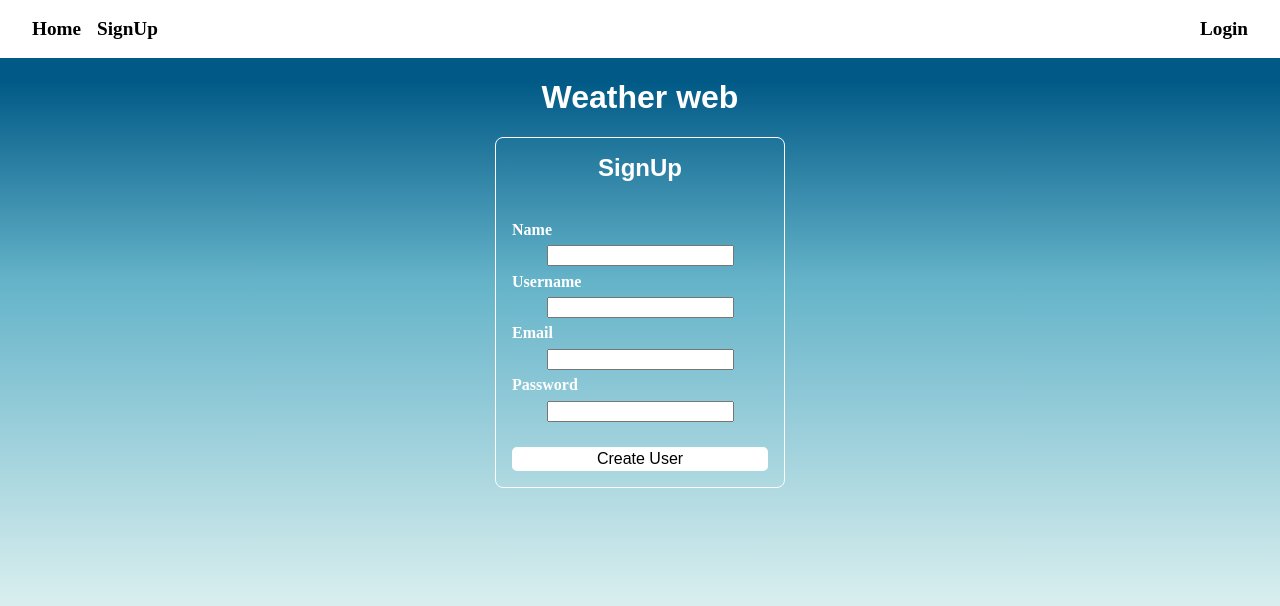
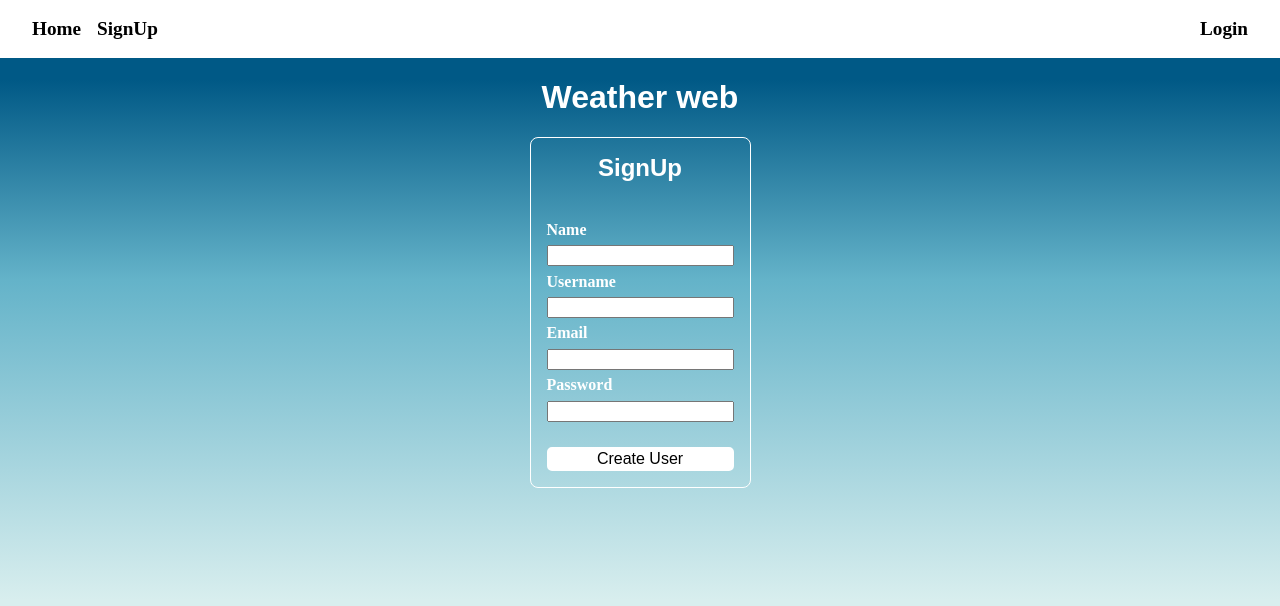
Before and after one commit to Projects-Jose-Ramiro/weather-web, a React (Vite) app in the folder weather-web/: page /SignUp in a window 1280 px wide. Shown: the top 606 px of the page. Built offline with nearby package versions, Linux system fonts and the light colour scheme; no server answers.

Commit message:
Fix styles Login & SignUp

```diff
--- a/weather-web/src/components/Routes/Login.module.scss
+++ b/weather-web/src/components/Routes/Login.module.scss
@@ -4,7 +4,8 @@
     flex-direction: column;
     align-items: center;
     gap: 0.4rem;
-    width: 20%;
+    min-width: fit-content;
+    max-width: 20%;
     border: 1px solid white;
     border-radius: 0.5rem;
     padding: 1rem;
--- a/weather-web/src/components/Routes/SignUp.module.scss
+++ b/weather-web/src/components/Routes/SignUp.module.scss
@@ -4,7 +4,8 @@
     flex-direction: column;
     align-items: center;
     gap: 0.4rem;
-    width: 20%;
+    min-width: fit-content;
+    max-width: 20%;
     border: 1px solid white;
     border-radius: 0.5rem;
     padding: 1rem;
```
